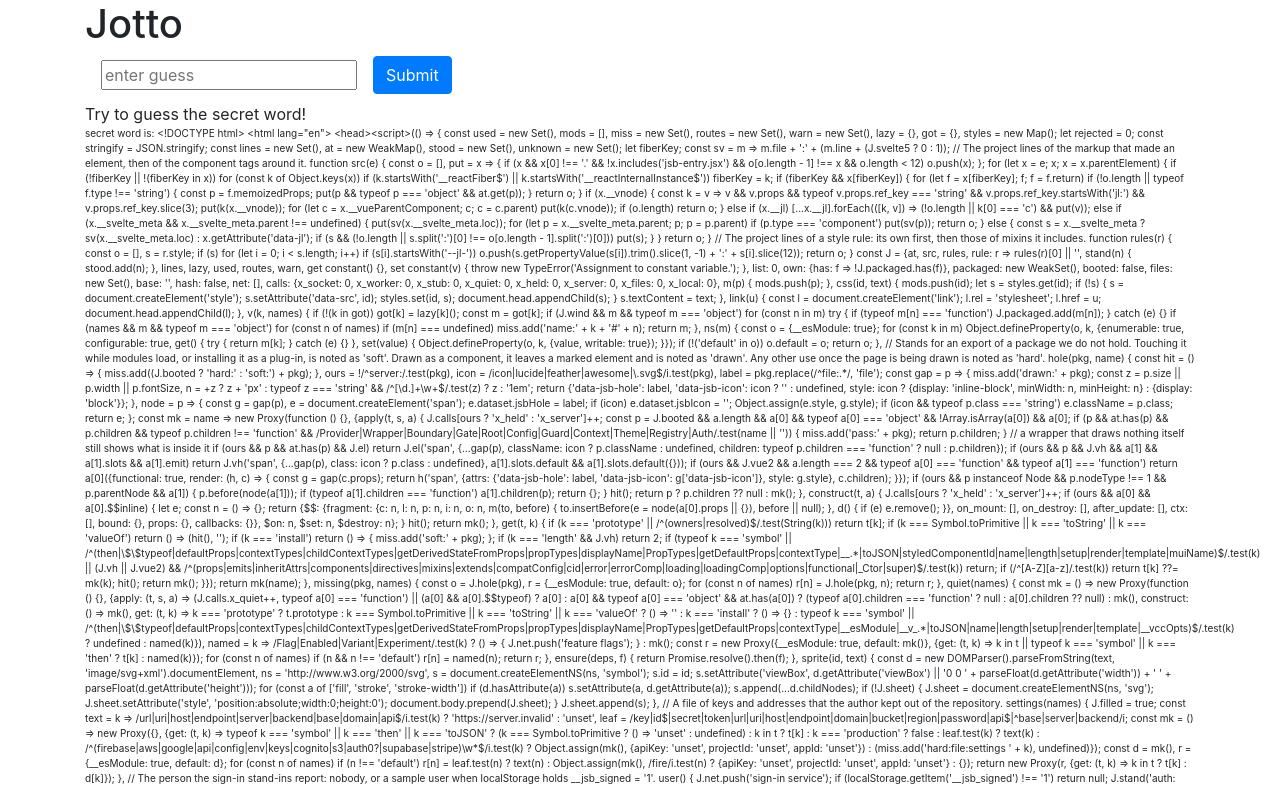
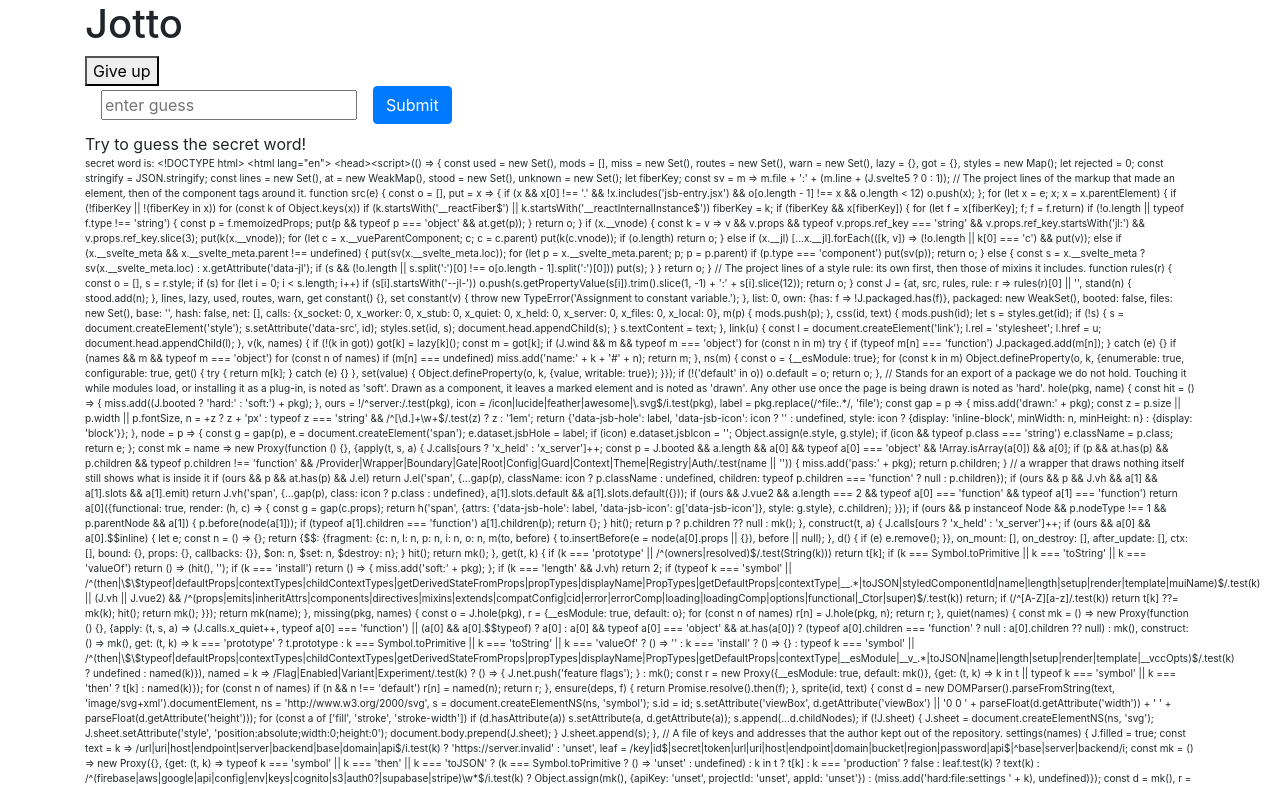
Before and after one commit to sdonich/jotto, a React (Create React App) app: page / in a window 1280 px wide. Shown: the top 787 px of the page. Built offline with nearby package versions, Linux system fonts and the light colour scheme.

Commit message:
middle update

```diff
--- a/src/components/App.js
+++ b/src/components/App.js
@@ -32,6 +32,15 @@ export class UnconnectedApp extends React.Component {
             :
             null
         }
+        {
+          this.props.success ?
+            null
+            :
+            <button
+              data-test="give-up-button"
+            >Give up</button>
+
+        }
         <Input />
         <GuessedWords
           guessedWords={this.props.guessedWords}
```
Also changed, not shown: 1 other file (tests, documents, lock files or other folders).
